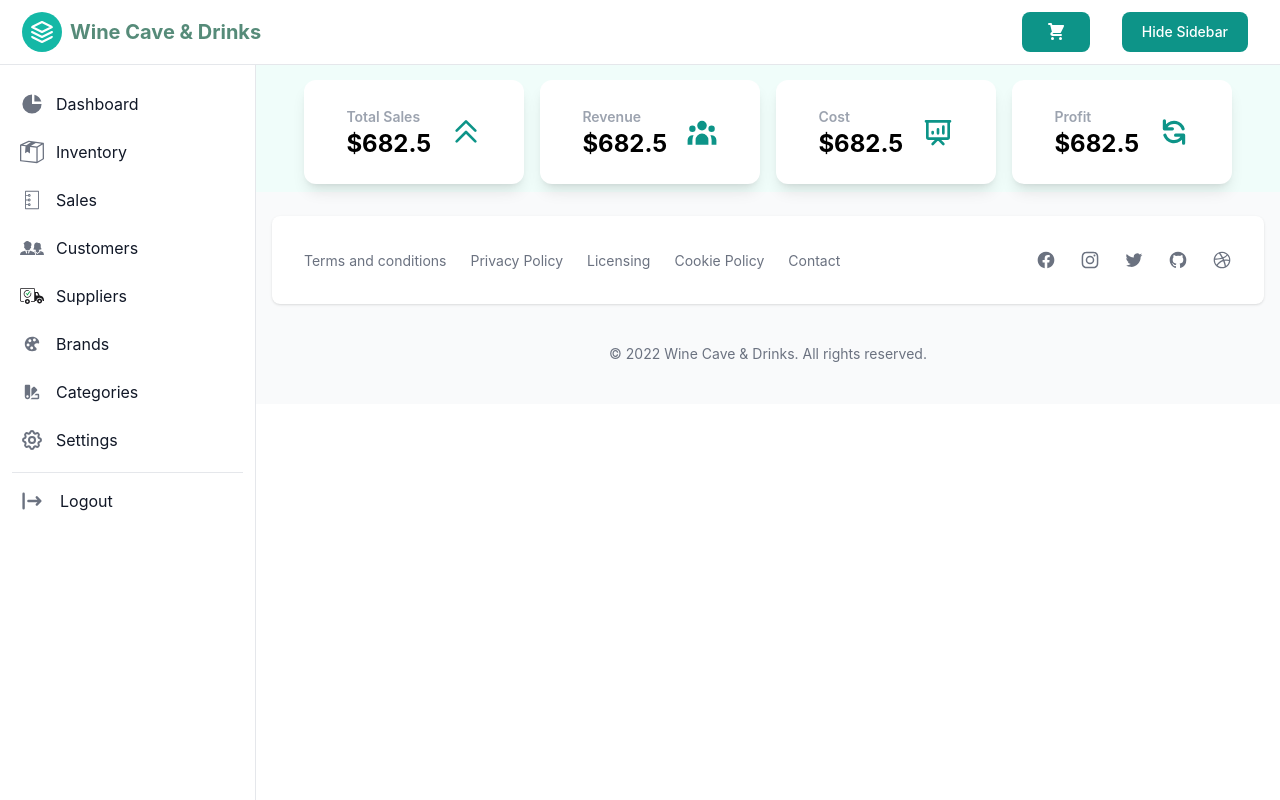
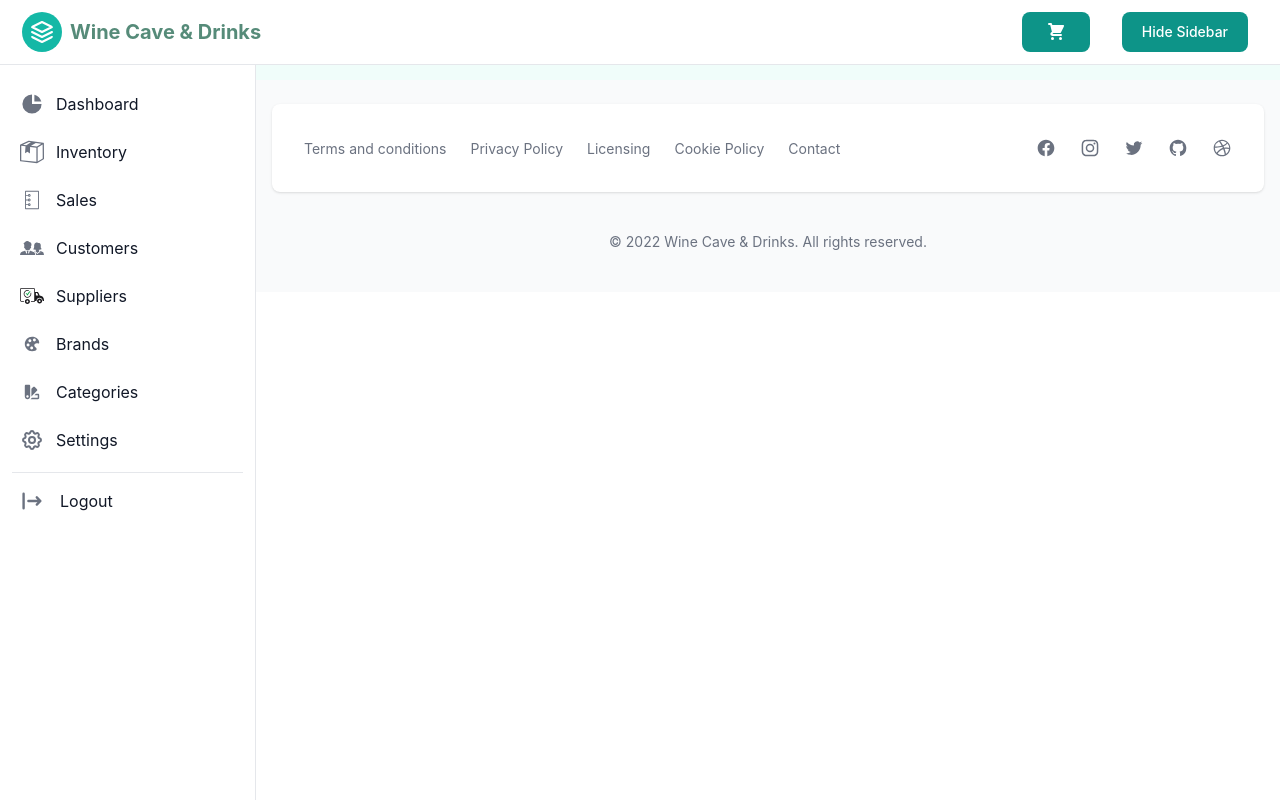
Before and after one commit to Petec0x0/ims-web, a React (Create React App) app in the folder client/: page /dashboard/overview in a window 1280 px wide. Built offline with nearby package versions, Linux system fonts and the light colour scheme; the HTML template or start-up script is replaced by a standard one.

Commit message:
Removed stats, fixed redirects for frontend production

```diff
--- a/client/src/components/Stats.js
+++ b/client/src/components/Stats.js
@@ -4,7 +4,7 @@ const Stats = () => {
     return (
         <div className="bg-teal-50 flex-wrap py-2 px-10">
             <div className="flex flex-col justify-evenly md:flex-row">
-                <div className="flex items-center justify-evenly p-6 bg-white w-64 rounded-xl mx-4 mt-2 shadow-lg md:mx-2">
+                {/* <div className="flex items-center justify-evenly p-6 bg-white w-64 rounded-xl mx-4 mt-2 shadow-lg md:mx-2">
                     <div>
                         <span className="text-sm font-semibold text-gray-400">Total Sales</span>
                         <h1 className="text-2xl font-bold">$682.5</h1>
@@ -47,7 +47,7 @@ const Stats = () => {
                             <path fillRule="evenodd" d="M4 2a1 1 0 011 1v2.101a7.002 7.002 0 0111.601 2.566 1 1 0 11-1.885.666A5.002 5.002 0 005.999 7H9a1 1 0 010 2H4a1 1 0 01-1-1V3a1 1 0 011-1zm.008 9.057a1 1 0 011.276.61A5.002 5.002 0 0014.001 13H11a1 1 0 110-2h5a1 1 0 011 1v5a1 1 0 11-2 0v-2.101a7.002 7.002 0 01-11.601-2.566 1 1 0 01.61-1.276z" clipRule="evenodd" />
                         </svg>
                     </div>
-                </div>
+                </div> */}
             </div>
         </div>
     )
```
Also changed, not shown: 1 other file (tests, documents, lock files or other folders).
